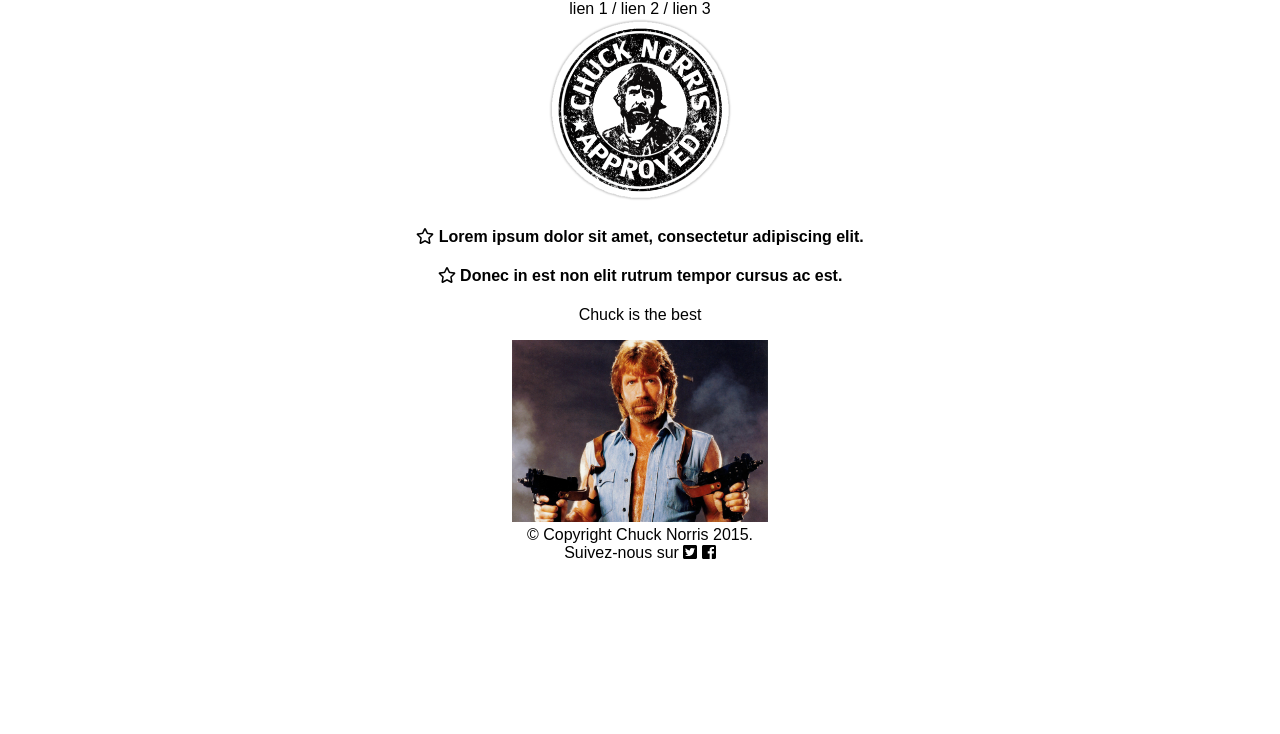
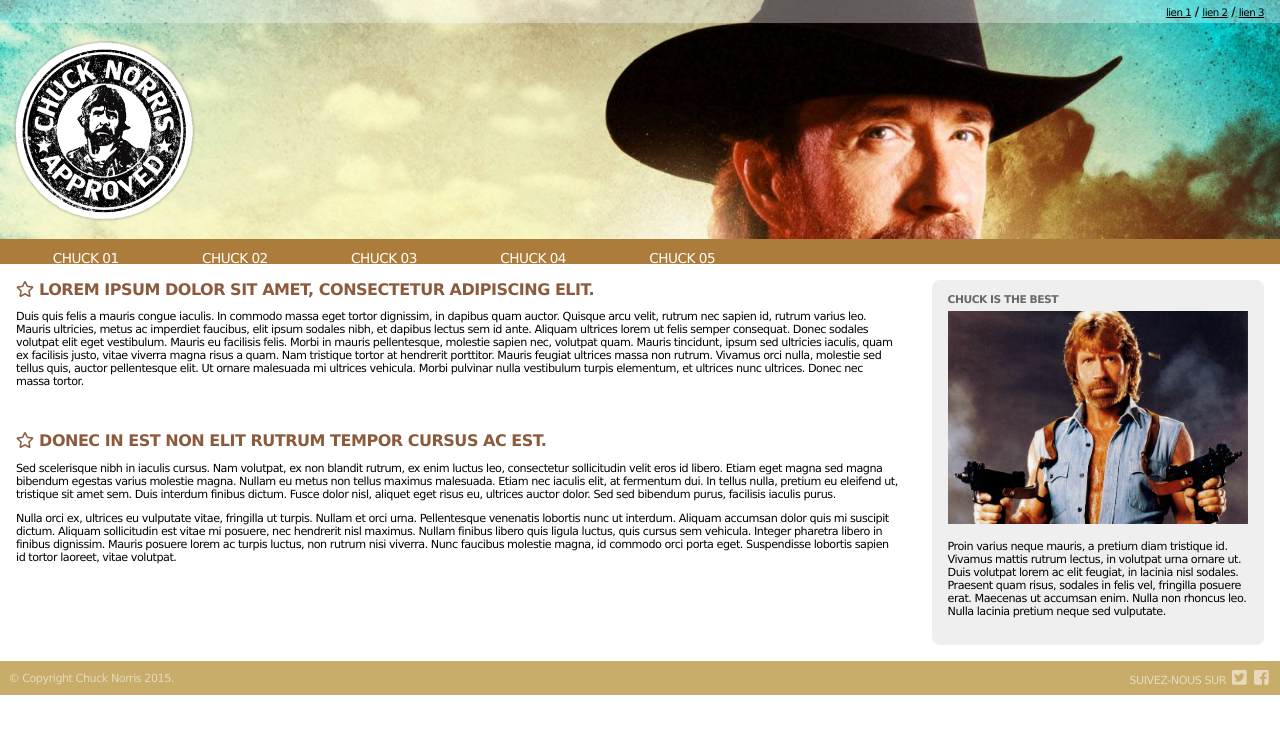
Before and after one commit to anoukmontreuil/chuxx0r, a React (Create React App) app: page / in a window 1280 px wide. Shown: the top 734 px of the page. Built offline with nearby package versions, Linux system fonts and the light colour scheme.

Commit message:
Saving Progress...

```diff
--- a/src/App.js
+++ b/src/App.js
@@ -7,11 +7,26 @@
     return (
       <div className="App">
         <header>
-          <nav>lien 1 / lien 2 / lien 3</nav>
+          <img className="chuckBackground" src="./img/ChuckBG.jpg" />
+          <nav className="navTop">
+            <div>
+              <a href="#">lien 1</a> / <a href="#">lien 2</a> / <a href="#">lien 3</a>
+            </div>
+          </nav>
           <div>
             <img className="chuckSeal" src="./img/ChuckSeal.png" alt="Chuck's Seal of Approval!" />
           </div>
-          <nav></nav>
+            <nav className="navSub">
+            <div>
+              <ul>
+                <li><a href="#">Chuck&nbsp;01</a></li>
+                <li><a href="#">Chuck&nbsp;02</a></li>
+                <li><a href="#">Chuck&nbsp;03</a></li>
+                <li><a href="#">Chuck&nbsp;04</a></li>
+                <li><a href="#">Chuck&nbsp;05</a></li>
+              </ul>
+            </div>
+          </nav>
         </header>
         <main>
           <div>
@@ -19,21 +34,33 @@
               <h4>
                 <i className="far fa-star"></i> Lorem ipsum dolor sit amet, consectetur adipiscing elit.
               </h4>
+              <p>
+                Duis quis felis a mauris congue iaculis. In commodo massa eget tortor dignissim, in dapibus quam auctor. Quisque arcu velit, rutrum nec sapien id, rutrum varius leo. Mauris ultricies, metus ac imperdiet faucibus, elit ipsum sodales nibh, et dapibus lectus sem id ante. Aliquam ultrices lorem ut felis semper consequat. Donec sodales volutpat elit eget vestibulum. Mauris eu facilisis felis. Morbi in mauris pellentesque, molestie sapien nec, volutpat quam. Mauris tincidunt, ipsum sed ultricies iaculis, quam ex facilisis justo, vitae viverra magna risus a quam. Nam tristique tortor at hendrerit porttitor. Mauris feugiat ultrices massa non rutrum. Vivamus orci nulla, molestie sed tellus quis, auctor pellentesque elit. Ut ornare malesuada mi ultrices vehicula. Morbi pulvinar nulla vestibulum turpis elementum, et ultrices nunc ultrices. Donec nec massa tortor.
+              </p>
             </section>
             <section>
               <h4>
                 <i className="far fa-star"></i> Donec in est non elit rutrum tempor cursus ac est.
               </h4>
+              <p>Sed scelerisque nibh in iaculis cursus. Nam volutpat, ex non blandit rutrum, ex enim luctus leo, consectetur sollicitudin velit eros id libero. Etiam eget magna sed magna bibendum egestas varius molestie magna. Nullam eu metus non tellus maximus malesuada. Etiam nec iaculis elit, at fermentum dui. In tellus nulla, pretium eu eleifend ut, tristique sit amet sem. Duis interdum finibus dictum. Fusce dolor nisl, aliquet eget risus eu, ultrices auctor dolor. Sed sed bibendum purus, facilisis iaculis purus.</p>
+              <p>Nulla orci ex, ultrices eu vulputate vitae, fringilla ut turpis. Nullam et orci urna. Pellentesque venenatis lobortis nunc ut interdum. Aliquam accumsan dolor quis mi suscipit dictum. Aliquam sollicitudin est vitae mi posuere, nec hendrerit nisl maximus. Nullam finibus libero quis ligula luctus, quis cursus sem vehicula. Integer pharetra libero in finibus dignissim. Mauris posuere lorem ac turpis luctus, non rutrum nisi viverra. Nunc faucibus molestie magna, id commodo orci porta eget. Suspendisse lobortis sapien id tortor laoreet, vitae volutpat.</p>
             </section>
           </div>
-          <aside>
-            <p>Chuck is the best</p>
-            <img className="chuckGuns" src="./img/CheckDemGunzOut.jpg" />
-          </aside>
+          <div>
+            <aside>
+              <div>
+                <h6>Chuck is the best</h6>
+                <img src="./img/CheckDemGunzOut.jpg" />
+                <p>Proin varius neque mauris, a pretium diam tristique id. Vivamus mattis rutrum lectus, in volutpat urna ornare ut. Duis volutpat lorem ac elit feugiat, in lacinia nisl sodales. Praesent quam risus, sodales in felis vel, fringilla posuere erat. Maecenas ut accumsan enim. Nulla non rhoncus leo. Nulla lacinia pretium neque sed vulputate.</p>
+              </div>
+            </aside>
+          </div>
         </main>
         <footer>
           <div>&copy; Copyright Chuck Norris 2015.</div>
-          <div>Suivez-nous sur <i class="fab fa-twitter-square"></i> <i class="fab fa-facebook-square"></i></div>
+          <div>
+            Suivez-nous sur <i className="fab fa-twitter-square custom-fa-1pt5"></i> <i className="fab fa-facebook-square custom-fa-1pt5"></i>
+          </div>
         </footer>
       </div>
     );
--- a/src/styles/css/styles.css
+++ b/src/styles/css/styles.css
@@ -1,11 +1,185 @@
-/* line 4, C:/Users/anouk/Desktop/chuxx0r/src/styles/sass/styles.sass */
+/* TAGS & ELEMENTS */
+/* line 13, C:/Users/anouk/Desktop/chuxx0r/src/styles/sass/styles.sass */
+*, *::before, *::after {
+  box-sizing: inherit;
+}
+
+/* line 16, C:/Users/anouk/Desktop/chuxx0r/src/styles/sass/styles.sass */
+html {
+  box-sizing: border-box;
+}
+
+/* line 19, C:/Users/anouk/Desktop/chuxx0r/src/styles/sass/styles.sass */
+body {
+  font-family: 'Lucida Sans Unicode', 'Lucida Grande', 'Lucida Sans', Arial, sans-serif;
+  letter-spacing: -0.03em;
+}
+
+/* line 23, C:/Users/anouk/Desktop/chuxx0r/src/styles/sass/styles.sass */
+ul {
+  display: flex;
+  justify-content: space-around;
+  list-style-type: none;
+  padding: 0.7em;
+  margin: auto 0;
+}
+
+/* line 29, C:/Users/anouk/Desktop/chuxx0r/src/styles/sass/styles.sass */
+ul li {
+  font-size: 0.85em;
+  font-weight: 500;
+}
+
+/* line 32, C:/Users/anouk/Desktop/chuxx0r/src/styles/sass/styles.sass */
+ul li a {
+  color: white;
+  text-decoration: none;
+  padding: 0.25em 0.5em;
+}
+
+/* line 36, C:/Users/anouk/Desktop/chuxx0r/src/styles/sass/styles.sass */
+ul li :hover {
+  color: black;
+  background-color: rgba(255, 255, 255, 0.25);
+  border-radius: 0.5em;
+}
+
+/* line 41, C:/Users/anouk/Desktop/chuxx0r/src/styles/sass/styles.sass */
+header {
+  height: 33vh;
+}
+
+/* line 43, C:/Users/anouk/Desktop/chuxx0r/src/styles/sass/styles.sass */
+header nav {
+  position: static;
+}
+
+/* line 46, C:/Users/anouk/Desktop/chuxx0r/src/styles/sass/styles.sass */
+main {
+  display: flex;
+  background-color: white;
+}
+
+/* line 50, C:/Users/anouk/Desktop/chuxx0r/src/styles/sass/styles.sass */
+section {
+  display: block;
+  text-align: left;
+  padding: 1em;
+}
+
+/* line 54, C:/Users/anouk/Desktop/chuxx0r/src/styles/sass/styles.sass */
+section h4 {
+  color: #8c5b3e;
+  text-transform: uppercase;
+  margin: 0;
+}
+
+/* line 58, C:/Users/anouk/Desktop/chuxx0r/src/styles/sass/styles.sass */
+section p {
+  font-size: 0.7em;
+}
+
+/* line 61, C:/Users/anouk/Desktop/chuxx0r/src/styles/sass/styles.sass */
+aside {
+  display: block;
+  background-color: #efefef;
+  border-radius: 0.5em;
+  padding: 0.5em;
+  margin: 1em;
+  min-width: 25vw;
+}
+
+/* line 68, C:/Users/anouk/Desktop/chuxx0r/src/styles/sass/styles.sass */
+aside div {
+  text-align: left;
+  padding: 0.5em;
+}
+
+/* line 71, C:/Users/anouk/Desktop/chuxx0r/src/styles/sass/styles.sass */
+aside div h6 {
+  text-align: left;
+  text-transform: uppercase;
+  color: dimgray;
+  margin: -0.3em 0 0.5em 0;
+}
+
+/* line 76, C:/Users/anouk/Desktop/chuxx0r/src/styles/sass/styles.sass */
+aside div img {
+  max-width: 100%;
+}
+
+/* line 78, C:/Users/anouk/Desktop/chuxx0r/src/styles/sass/styles.sass */
+aside div p {
+  font-size: 0.7em;
+}
+
+/* line 81, C:/Users/anouk/Desktop/chuxx0r/src/styles/sass/styles.sass */
+footer {
+  display: flex;
+  align-items: center;
+  justify-content: space-between;
+  color: rgba(255, 255, 255, 0.55);
+  font-size: 0.7em;
+  font-weight: 100;
+  background-color: #c8ac6a;
+  padding: 0.75em;
+}
+
+/* line 90, C:/Users/anouk/Desktop/chuxx0r/src/styles/sass/styles.sass */
+footer :nth-child(2) {
+  text-transform: uppercase;
+}
+
+/* CLASSES */
+/* Type: Images /* */
+/* line 96, C:/Users/anouk/Desktop/chuxx0r/src/styles/sass/styles.sass */
+.chuckBackground {
+  width: 100vw;
+  position: fixed;
+  left: 0;
+  top: -50px;
+  z-index: -1;
+}
+
+/* line 103, C:/Users/anouk/Desktop/chuxx0r/src/styles/sass/styles.sass */
 .chuckSeal {
+  display: block;
+  margin: 1em 0.5em;
   width: 15vw;
 }
 
-/* line 7, C:/Users/anouk/Desktop/chuxx0r/src/styles/sass/styles.sass */
-.chuckGuns {
-  width: 20vw;
+/* Type: NavBars */
+/* line 109, C:/Users/anouk/Desktop/chuxx0r/src/styles/sass/styles.sass */
+.navTop {
+  display: block;
+  text-align: right;
+  background-color: rgba(255, 255, 255, 0.35);
+  padding: 0.25em 1em;
+}
+
+/* line 114, C:/Users/anouk/Desktop/chuxx0r/src/styles/sass/styles.sass */
+.navTop div, .navTop a {
+  font-size: 0.8em;
+  color: black;
+}
+
+/* line 118, C:/Users/anouk/Desktop/chuxx0r/src/styles/sass/styles.sass */
+.navSub {
+  display: flexbox;
+  text-transform: uppercase;
+  background-color: #ac7c3a;
+}
+
+/* line 122, C:/Users/anouk/Desktop/chuxx0r/src/styles/sass/styles.sass */
+.navSub div {
+  width: 60vw;
+}
+
+/* Type: fontAwesome Custom-Sized Icons */
+/* line 126, C:/Users/anouk/Desktop/chuxx0r/src/styles/sass/styles.sass */
+.custom-fa-1pt5 {
+  font-size: 1.5em;
+  margin: 0 0.15em;
 }
 
 /*# sourceMappingURL=../css/styles.map */
--- a/src/styles/sass/styles.sass
+++ b/src/styles/sass/styles.sass
@@ -1,8 +1,128 @@
-$topNavColor: rgba(255, 255, 255, 0.2)
-$subNavColor: rgb(194, 159, 111)
+$whiteOverlay: rgba(255, 255, 255, 0.35)
+$subNavColor: rgb(172, 124, 58)
+$sectionHeaderColor: rgb(140, 91, 62)
+$footerColor: rgb(200, 172, 106)
+$asideBoxColor: rgb(239, 239, 239)
+$asideHeaderColor: rgb(105, 105, 105)
+$asideTextColor: rgb(68, 68, 68)
+$smallText: 0.8em
+$smallerText: 0.7em
+$smallestText: 0.6em
+
+/* TAGS & ELEMENTS */
+*, *::before, *::after
+  box-sizing: inherit
+
+html
+  box-sizing: border-box
+
+body
+  font-family: 'Lucida Sans Unicode', 'Lucida Grande', 'Lucida Sans', Arial, sans-serif
+  letter-spacing: -0.03em
+
+ul
+  display: flex
+  justify-content: space-around
+  list-style-type: none
+  padding: 0.7em
+  margin: auto 0
+  li
+    font-size: 0.85em
+    font-weight: 500
+    a
+      color: white
+      text-decoration: none
+      padding: 0.25em 0.5em
+    :hover
+      color: black
+      background-color: transparentize(white, 0.75)
+      border-radius: 0.5em
+
+header
+  height: 33vh
+  nav
+    position: static
+
+main
+  display: flex
+  background-color: white
+
+section
+  display: block
+  text-align: left
+  padding: 1em
+  h4
+    color: $sectionHeaderColor
+    text-transform: uppercase
+    margin: 0
+  p
+    font-size: $smallerText
+
+aside
+  display: block
+  background-color: $asideBoxColor
+  border-radius: 0.5em
+  padding: 0.5em
+  margin: 1em
+  min-width: 25vw
+  div
+    text-align: left
+    padding: 0.5em
+    h6
+      text-align: left
+      text-transform: uppercase
+      color: $asideHeaderColor
+      margin: -0.3em 0 0.5em 0
+    img
+      max-width: 100%
+    p
+      font-size: $smallerText
+
+footer
+  display: flex
+  align-items: center
+  justify-content: space-between
+  color: transparentize(white, 0.45)
+  font-size: 0.7em
+  font-weight: 100
+  background-color: $footerColor
+  padding: 0.75em
+  :nth-child(2)
+    text-transform: uppercase
+
+/* CLASSES */
+
+/* Type: Images /*
+.chuckBackground
+  width: 100vw
+  position: fixed
+  left: 0
+  top: -50px
+  z-index: -1
 
 .chuckSeal
-  width: 15vw;
+  display: block
+  margin: 1em 0.5em
+  width: 15vw
 
-.chuckGuns
-  width: 20vw;
+/* Type: NavBars */
+.navTop
+  display: block
+  text-align: right
+  background-color: $whiteOverlay
+  padding: 0.25em 1em
+  div, a
+    font-size: $smallText
+    color: black
+
+.navSub
+  display: flexbox
+  text-transform: uppercase
+  background-color: $subNavColor
+  div
+    width: 60vw
+
+/* Type: fontAwesome Custom-Sized Icons */
+.custom-fa-1pt5
+  font-size: 1.5em
+  margin: 0 0.15em
```
Also changed, not shown: 1 other file (tests, documents, lock files or other folders).
